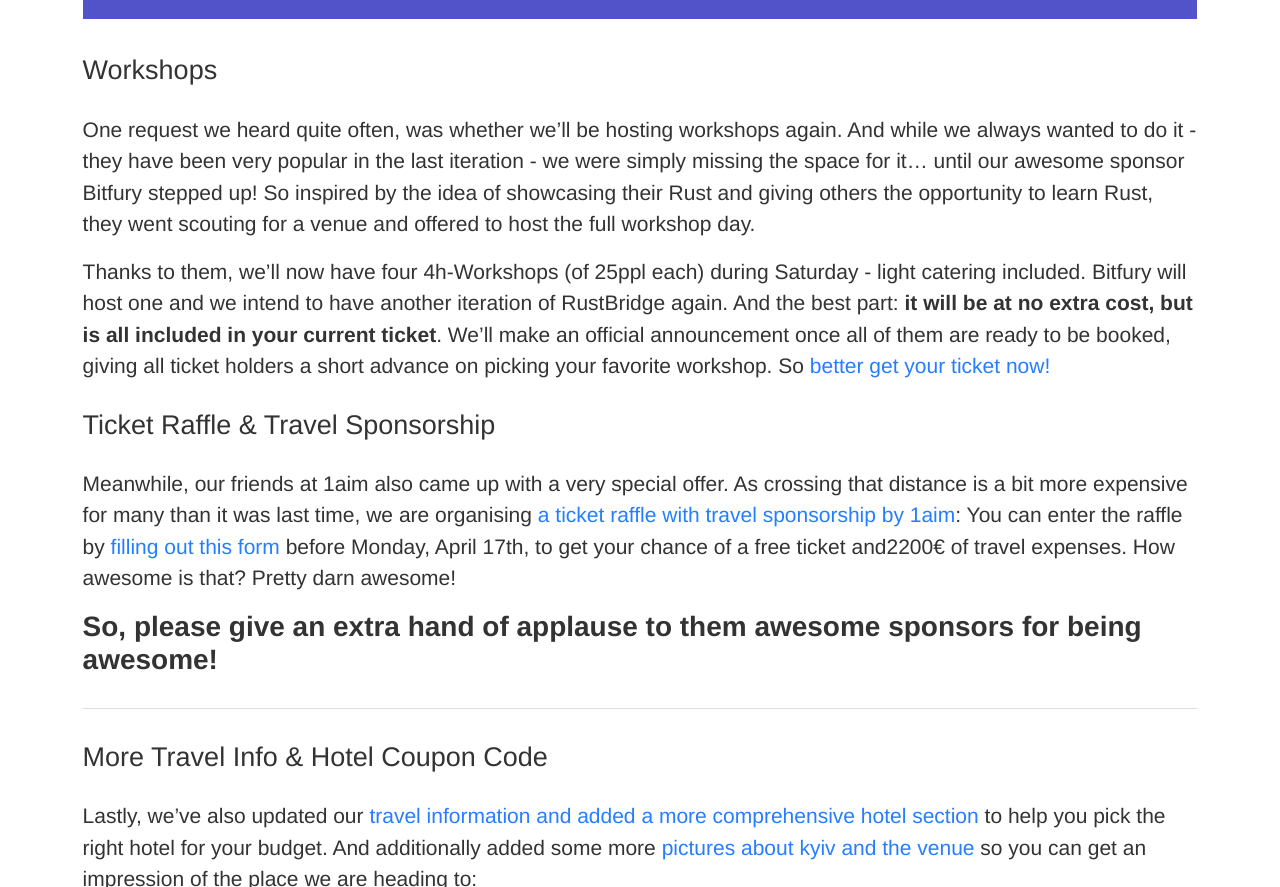
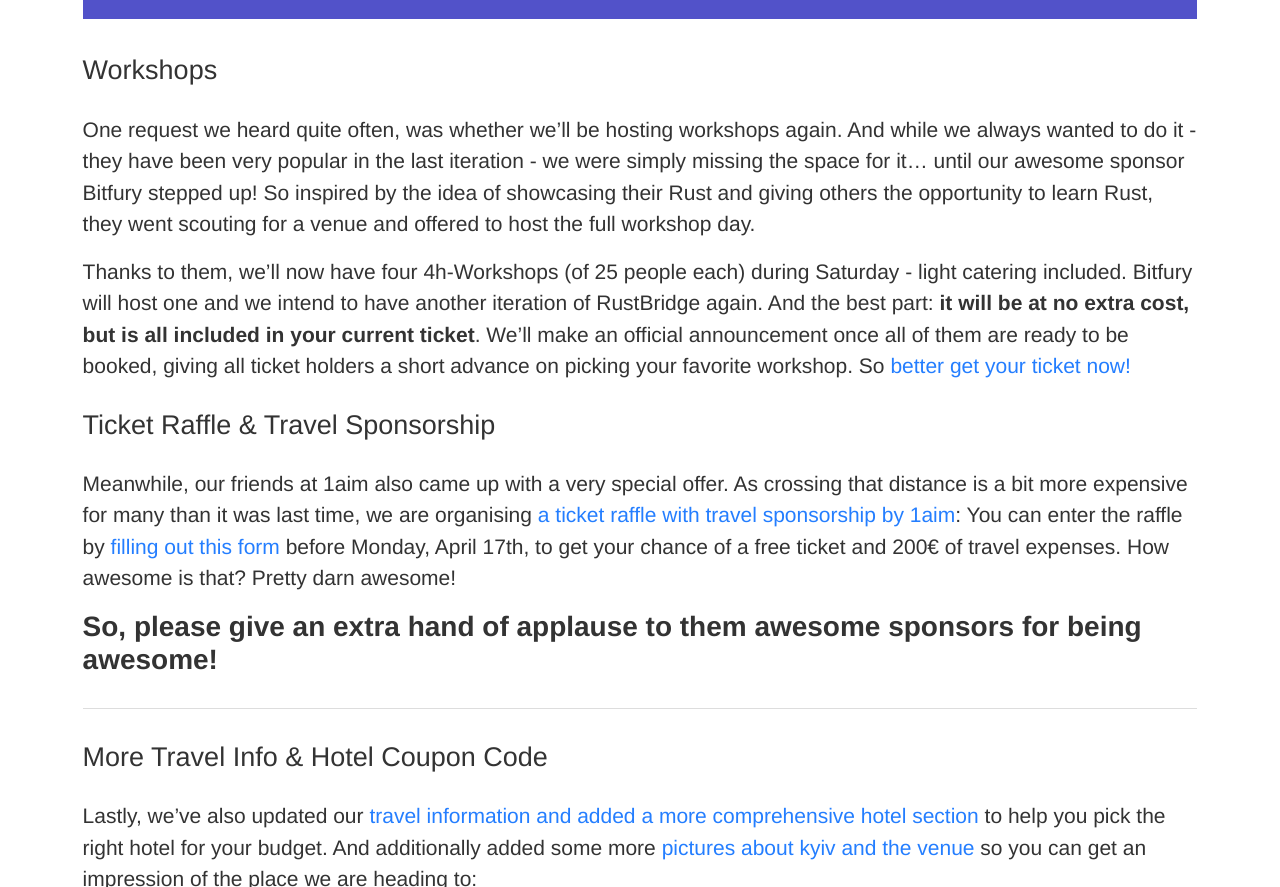
Before and after one commit to RustFestEU/blog.rustfest.eu, a Jekyll site: the page built from _posts/2017-04-12-this-week-in-rustfest-3-awesome-sponsors.md, in a window 1280 px wide and 900 px high, scrolled down 769 px, cut to the strip 0-887 px from the top of the window. Built offline with Jekyll 4.4.1, drawn with Linux system fonts in a browser that asks for light colours.

Commit message:
Expand abbrevation, remove a 2, fix link

```diff
--- a/_posts/2017-04-12-this-week-in-rustfest-3-awesome-sponsors.md
+++ b/_posts/2017-04-12-this-week-in-rustfest-3-awesome-sponsors.md
@@ -15,12 +15,12 @@ Thanks to our amazing sponsors we were able to announce two really awesome thing
 
 One request we heard quite often, was whether we'll be hosting workshops again. And while we always wanted to do it - they have been very popular in the last iteration - we were simply missing the space for it... until our awesome sponsor Bitfury stepped up! So inspired by the idea of showcasing their Rust and giving others the opportunity to learn Rust, they went scouting for a venue and offered to host the full workshop day.
 
-Thanks to them, we'll now have four 4h-Workshops (of 25ppl each) during Saturday - light catering included. Bitfury will host one and we intend to have another iteration of RustBridge again. And the best part: **it will be at no extra cost, but is all included in your current ticket**. We'll make an official announcement once all of them are ready to be booked, giving all ticket holders a short advance on picking your favorite workshop. So [better get your ticket now!](https://ti.to/asquera-event-ug/rustfest-kyiv)
+Thanks to them, we'll now have four 4h-Workshops (of 25 people each) during Saturday - light catering included. Bitfury will host one and we intend to have another iteration of RustBridge again. And the best part: **it will be at no extra cost, but is all included in your current ticket**. We'll make an official announcement once all of them are ready to be booked, giving all ticket holders a short advance on picking your favorite workshop. So [better get your ticket now!](https://ti.to/asquera-event-ug/rustfest-kyiv)
 
 
 ## Ticket Raffle & Travel Sponsorship
 
-Meanwhile, our friends at 1aim also came up with a very special offer. As crossing that distance is a bit more expensive for many than it was last time, we are organising [a ticket raffle with travel sponsorship by 1aim](http://localhost:4000/ticket-raffle): You can enter the raffle by [filling out this form](https://docs.google.com/forms/d/e/1FAIpQLSeGlcRG1ya-g6QwaaWKycppNu4cGW5Yv_IjRxuDVq-K1F1eMQ/viewform) before Monday, April 17th, to get your chance of a free ticket and2200€ of travel expenses. How awesome is that? Pretty darn awesome!
+Meanwhile, our friends at 1aim also came up with a very special offer. As crossing that distance is a bit more expensive for many than it was last time, we are organising [a ticket raffle with travel sponsorship by 1aim](http://blog.rustfest.eu/ticket-raffle): You can enter the raffle by [filling out this form](https://docs.google.com/forms/d/e/1FAIpQLSeGlcRG1ya-g6QwaaWKycppNu4cGW5Yv_IjRxuDVq-K1F1eMQ/viewform) before Monday, April 17th, to get your chance of a free ticket and 200€ of travel expenses. How awesome is that? Pretty darn awesome!
 
 
 ### So, please give an extra hand of applause to them awesome sponsors for being awesome!
```
